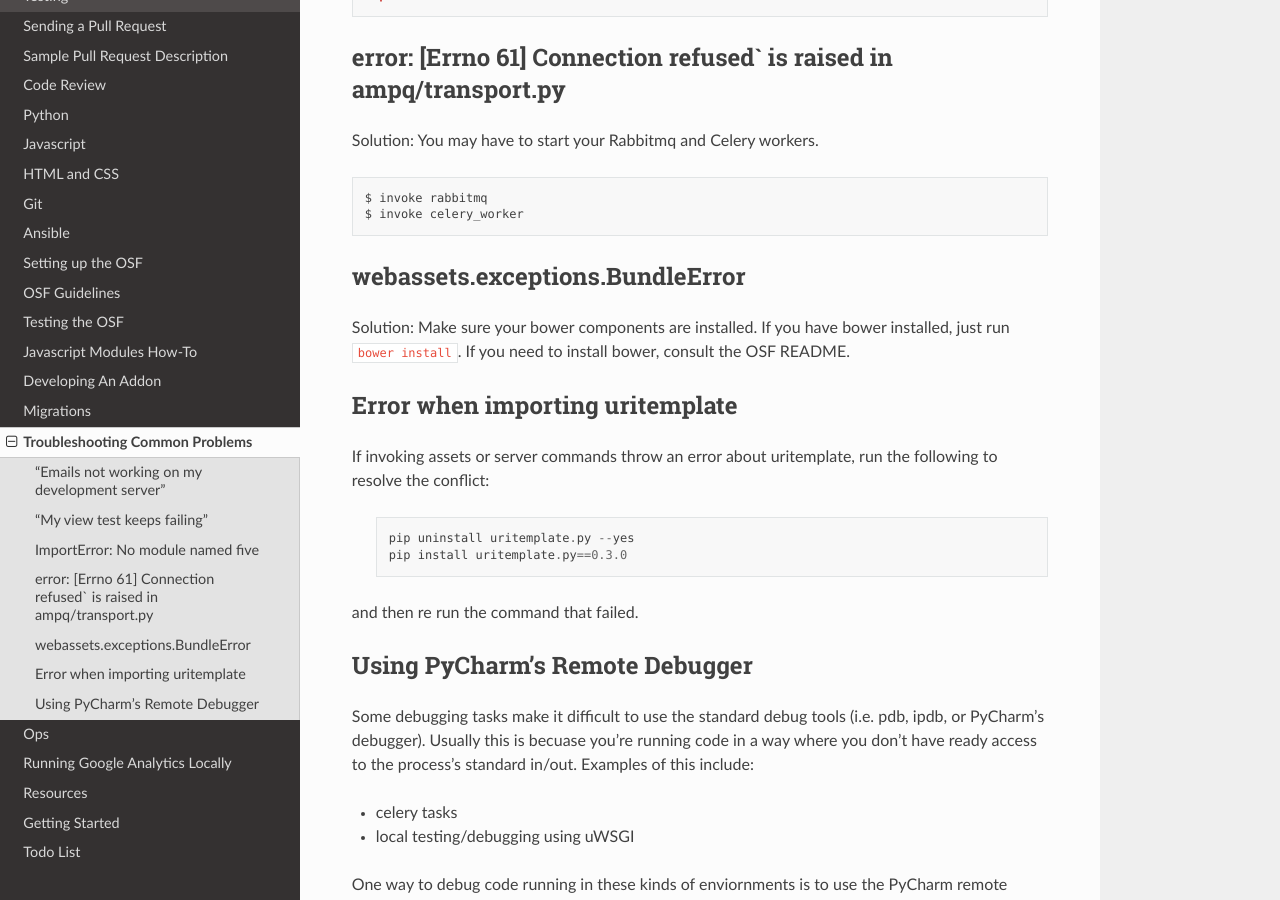
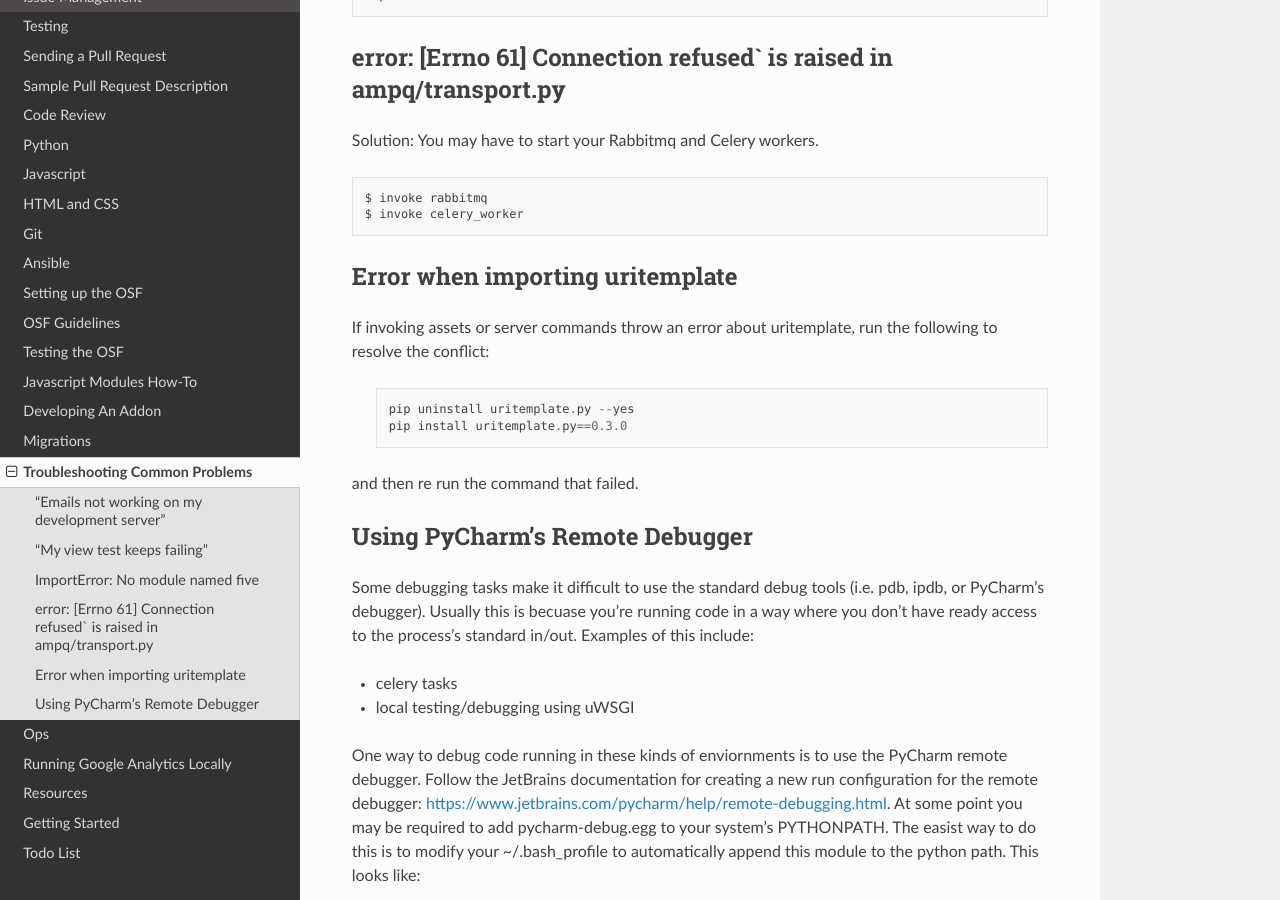
Before and after one commit to CenterForOpenScience/COSDev, a Sphinx documentation site: the page built from docs/osf/common_problems.rst, in a window 1280 px wide and 900 px high, scrolled down 911 px. Built offline with Sphinx 7.4.7 and the Read the Docs theme 2.0.0, drawn with Linux system fonts in a browser that asks for light colours.

Commit message:
Remove outdated problem; we no longer use webassets

```diff
--- a/docs/osf/common_problems.rst
+++ b/docs/osf/common_problems.rst
@@ -52,11 +52,6 @@ Solution: You may have to start your Rabbitmq and Celery workers.
     $ invoke rabbitmq
     $ invoke celery_worker
 
-webassets.exceptions.BundleError
-********************************
-
-Solution: Make sure your bower components are installed. If you have bower installed, just run ``bower install``. If you need to install bower, consult the OSF README.
-
 Error when importing uritemplate
 ********************************
 
```
